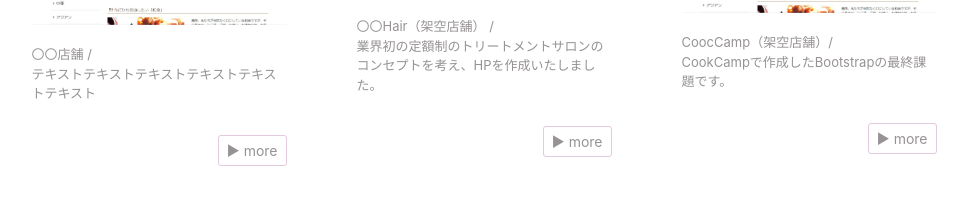
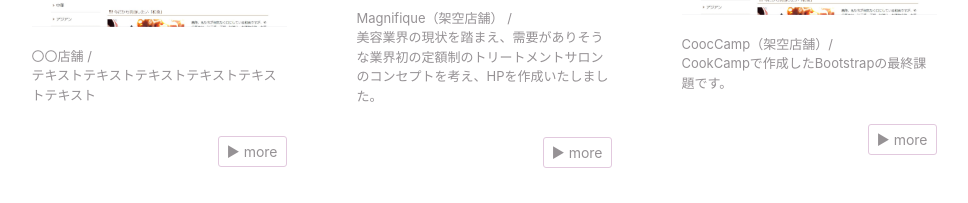
Before and after one commit to tusdurannnn/portfolio, a plain HTML site: page index.html in a window 1280 px wide. Shown: the part 1183-1386 px from the top of the page, without its empty margins (156-1124 px from the left). Drawn offline with nearby package versions, Linux system fonts and the light colour scheme; a web font is replaced by a local one.

Commit message:
Update index.html

```diff
--- a/index.html
+++ b/index.html
@@ -86,8 +86,8 @@
                 <img src="images/hair.JPG" class="work_picture">
             </a>
             </div>
-            <p class="work_content">〇〇Hair（架空店舗） /<br>
-             業界初の定額制のトリートメントサロンのコンセプトを考え、HPを作成いたしました。</p>
+            <p class="work_content">Magnifique（架空店舗） /<br>
+             美容業界の現状を踏まえ、需要がありそうな業界初の定額制のトリートメントサロンのコンセプトを考え、HPを作成いたしました。</p>
             <a href="#" class="more btn btn-sm">▶ more</a>
         </div>
         <div class="col-9 col-md-3">
```
